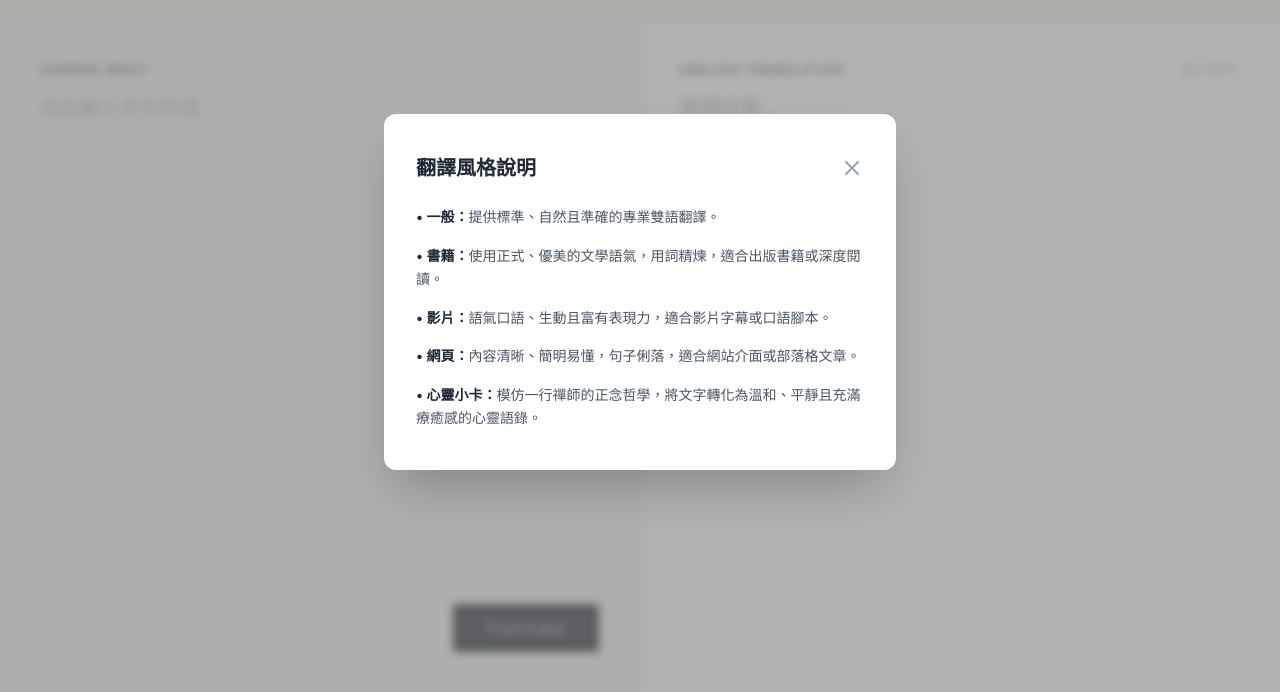
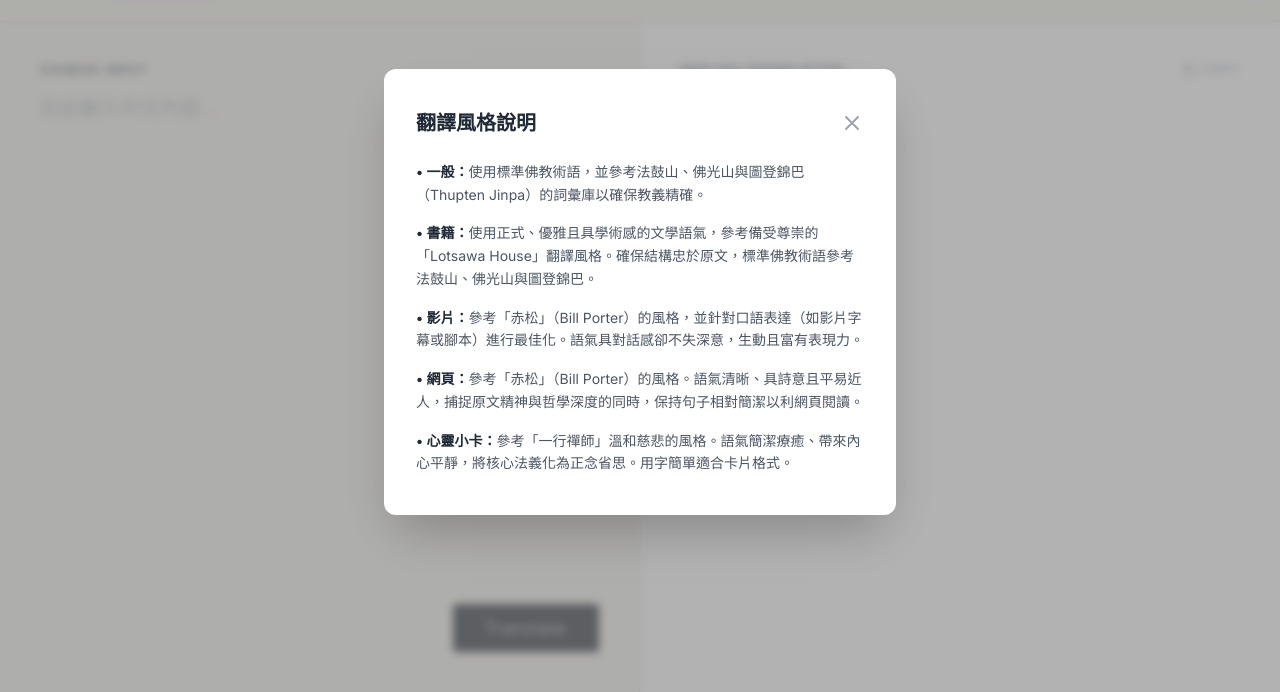
Before and after one commit to chrischlin/translator-app, a website built with Vite: page index.html in a window 1280 px wide. Both pictures are taken after a click on the button 1178 px from the left and 42 px from the top of the page. Shown: the part 108-800 px from the top of the page. Built offline with nearby package versions, Linux system fonts and the light colour scheme.

Commit message:
modified: adjust translation style explanation

```diff
--- a/index.html
+++ b/index.html
@@ -194,11 +194,11 @@
 
       <div class="mt-4">
         <ul class="text-sm text-gray-600 space-y-4 leading-relaxed">
-          <li><strong class="font-bold text-gray-800">• 一般：</strong>提供標準、自然且準確的專業雙語翻譯。</li>
-          <li><strong class="font-bold text-gray-800">• 書籍：</strong>使用正式、優美的文學語氣，用詞精煉，適合出版書籍或深度閱讀。</li>
-          <li><strong class="font-bold text-gray-800">• 影片：</strong>語氣口語、生動且富有表現力，適合影片字幕或口語腳本。</li>
-          <li><strong class="font-bold text-gray-800">• 網頁：</strong>內容清晰、簡明易懂，句子俐落，適合網站介面或部落格文章。</li>
-          <li><strong class="font-bold text-gray-800">• 心靈小卡：</strong>模仿一行禪師的正念哲學，將文字轉化為溫和、平靜且充滿療癒感的心靈語錄。</li>
+          <li><strong class="font-bold text-gray-800">• 一般：</strong>使用標準佛教術語，並參考法鼓山、佛光山與圖登錦巴（Thupten Jinpa）的詞彙庫以確保教義精確。</li>
+          <li><strong class="font-bold text-gray-800">• 書籍：</strong>使用正式、優雅且具學術感的文學語氣，參考備受尊崇的「Lotsawa House」翻譯風格。確保結構忠於原文，標準佛教術語參考法鼓山、佛光山與圖登錦巴。</li>
+          <li><strong class="font-bold text-gray-800">• 影片：</strong>參考「赤松」（Bill Porter）的風格，並針對口語表達（如影片字幕或腳本）進行最佳化。語氣具對話感卻不失深意，生動且富有表現力。</li>
+          <li><strong class="font-bold text-gray-800">• 網頁：</strong>參考「赤松」（Bill Porter）的風格。語氣清晰、具詩意且平易近人，捕捉原文精神與哲學深度的同時，保持句子相對簡潔以利網頁閱讀。</li>
+          <li><strong class="font-bold text-gray-800">• 心靈小卡：</strong>參考「一行禪師」溫和慈悲的風格。語氣簡潔療癒、帶來內心平靜，將核心法義化為正念省思。用字簡單適合卡片格式。</li>
         </ul>
       </div>
     </div>
```
